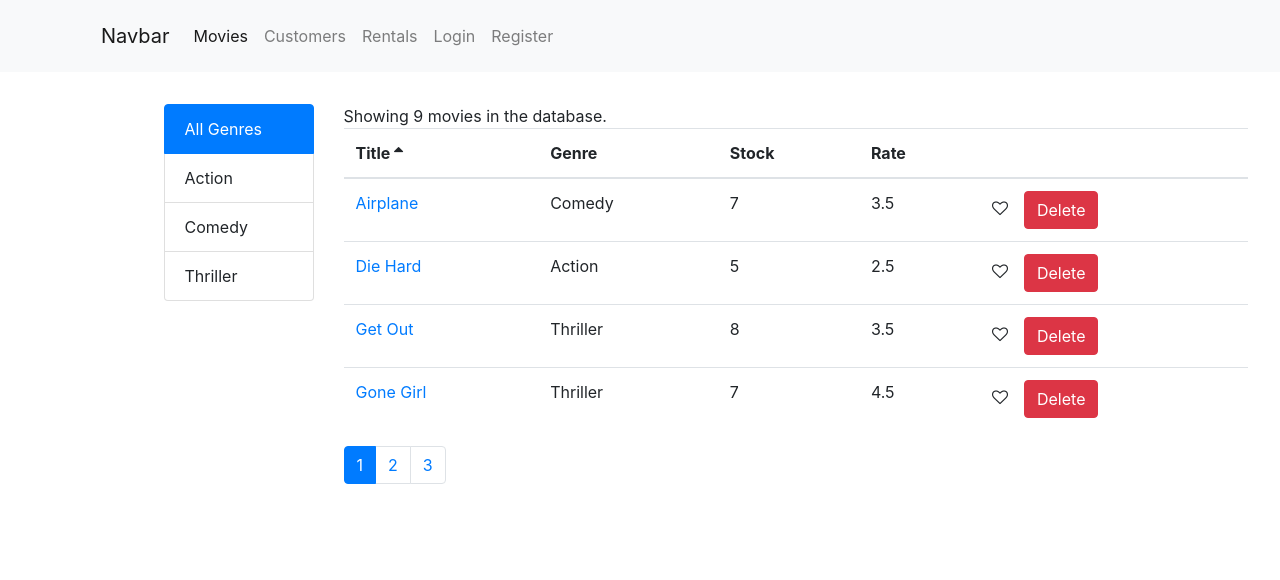
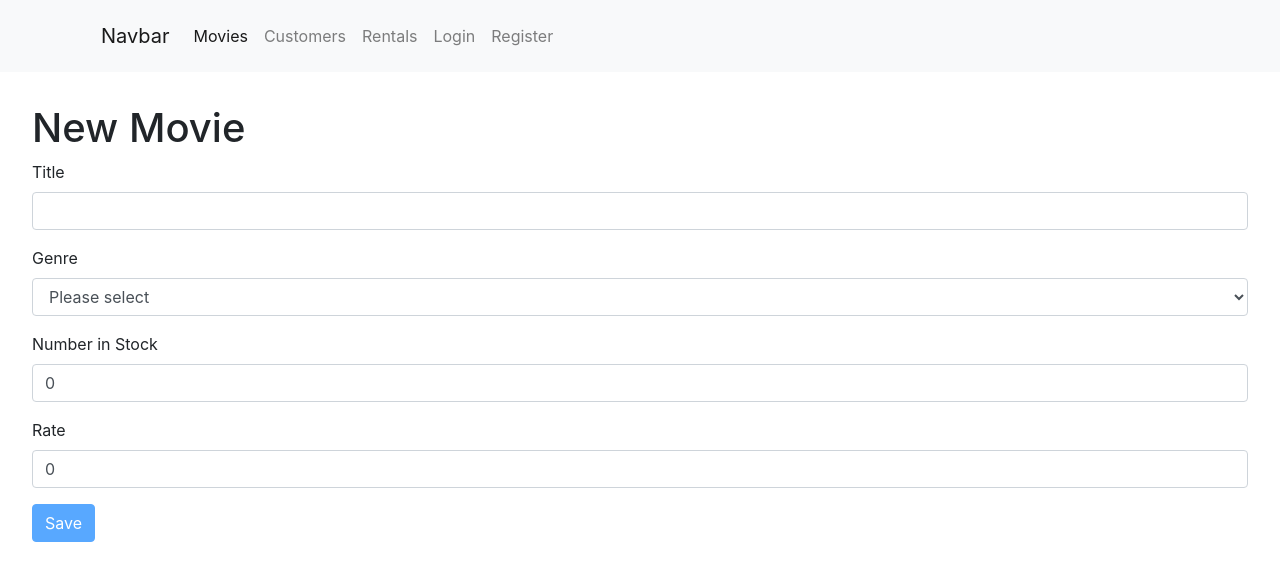
Before and after one commit to kaitim/react-ex, a React (Create React App) app: page /movies/new in a window 1280 px wide. Shown: the top 580 px of the page. Built offline with nearby package versions, Linux system fonts and the light colour scheme.

Commit message:
Build Movie Form.

```diff
--- a/src/App.js
+++ b/src/App.js
@@ -8,7 +8,8 @@ import Customers from "./components/customers";
 import Rentals from "./components/rentals";
 import NotFound from "./components/not-found";
 import LoginForm from "./components/loginForm";
-import RegisterForm from './components/registerForm';
+import RegisterForm from "./components/registerForm";
+import MovieForm from "./components/movieForm";
 
 class App extends Component {
   render() {
@@ -20,8 +21,10 @@ class App extends Component {
             <Route path="/login" component={LoginForm}></Route>
             <Route path="/register" component={RegisterForm}></Route>
 
-            <Route path="/movie/:id" component={Movie} />
+            <Route path="/movies/new" component={MovieForm} />
+            <Route path="/movies/:id" component={MovieForm} />
             <Route path="/movies" component={MovieList} />
+
             <Route path="/customers" component={Customers} />
             <Route path="/rentals" component={Rentals} />
             <Route path="/not-found" component={NotFound} />
--- a/src/components/common/form.jsx
+++ b/src/components/common/form.jsx
@@ -1,4 +1,4 @@
-import { Component } from "react";
+import React, { Component } from "react";
 import Joi from "joi-browser";
 import Input from "./input";
 
@@ -28,7 +28,7 @@ class Form extends Component {
 
     e.preventDefault();
 
-    this.doSubmit();
+    this.doSubmit(this.state.data);
   };
 
   handleChange = ({ currentTarget: input }) => {
@@ -64,6 +64,36 @@ class Form extends Component {
       />
     );
   }
+
+  renderSelect(name, label, lists) {
+    const { data, errors } = this.state;
+
+    return (
+      <React.Fragment>
+        <div className="form-group">
+          <label htmlFor={name}>{label}</label>
+          <select
+            className="form-control"
+            id={name}
+            name={name}
+            value={data[name]}
+            onChange={this.handleChange}
+          >
+            <option value="">Please select</option>
+            {lists.length > 0 &&
+              lists.map((g) => (
+                <option key={g._id} value={g._id}>
+                  {g.name}
+                </option>
+              ))}
+          </select>
+          {errors[name] && (
+            <div className="alert alert-danger">{errors[name]}</div>
+          )}
+        </div>
+      </React.Fragment>
+    );
+  }
 }
 
 export default Form;
--- /dev/null
+++ b/src/components/movieForm.jsx
@@ -0,0 +1,73 @@
+import React from "react";
+import Form from "./common/form";
+import Joi from "joi-browser";
+import { getGenres } from "../services/fakeGenreService";
+import { getMovies, saveMovie } from "../services/fakeMovieService";
+
+class MovieForm extends Form {
+  state = {
+    data: {
+      _id: "",
+      title: "",
+      genreId: "",
+      numberInStock: 0,
+      dailyRentalRate: 0,
+    },
+    errors: {},
+    movies: [],
+    genres: [],
+  };
+
+  componentDidMount() {
+    // check id valid
+    const id = this.props.match.params.id;
+
+    let data = { ...this.state.data };
+    const movies = getMovies();
+
+    if (id) {
+      console.log(id);
+      const matched = movies.filter((m) => m._id === id);
+      if (matched.length === 0) this.props.history.push("/not-found");
+      // insert initial value
+      data = { genreId: matched[0].genre._id, ...matched[0] };
+      delete data["genre"];
+    }
+
+    this.setState({ data, movies, genres: getGenres() });
+  }
+
+  schema = {
+    _id: Joi.allow(null),
+    title: Joi.string().required().label("Title"),
+    genreId: Joi.string().required().label("Genre"),
+    numberInStock: Joi.number().integer().min(0).label("Number in Stock"),
+    dailyRentalRate: Joi.number().min(0).max(10).label("Rate"),
+  };
+
+  doSubmit = (data) => {
+    console.log("doSubmit", data);
+
+    // server save
+    // saveMovie
+  };
+
+  render() {
+    const { genres } = this.state;
+
+    return (
+      <React.Fragment>
+        <h1>New Movie</h1>
+        <form onSubmit={this.handleSubmit}>
+          {this.renderInput("title", "Title")}
+          {this.renderSelect("genreId", "Genre", genres)}
+          {this.renderInput("numberInStock", "Number in Stock", "number")}
+          {this.renderInput("dailyRentalRate", "Rate")}
+          {this.renderButton("Save")}
+        </form>
+      </React.Fragment>
+    );
+  }
+}
+
+export default MovieForm;
--- a/src/components/movieList.jsx
+++ b/src/components/movieList.jsx
@@ -99,6 +99,13 @@ class MovieList extends Component {
         </div>
 
         <div className="col">
+          <button
+            className="btn btn-primary mb-3"
+            onClick={() => this.props.history.push("/movies/new")}
+          >
+            New Movie
+          </button>
+
           <div className="message">{this.getMessage(totalCount)}</div>
 
           <MoviesTable
--- a/src/components/moviesTable.jsx
+++ b/src/components/moviesTable.jsx
@@ -8,7 +8,7 @@ class MoviesTable extends Component {
     {
       path: "title",
       label: "Title",
-      content: (movie) => <Link to={`/movie/${movie._id}`}>{movie.title}</Link>,
+      content: (movie) => <Link to={`/movies/${movie._id}`}>{movie.title}</Link>,
     },
     { path: "genre.name", label: "Genre" },
     { path: "numberInStock", label: "Stock" },
```
